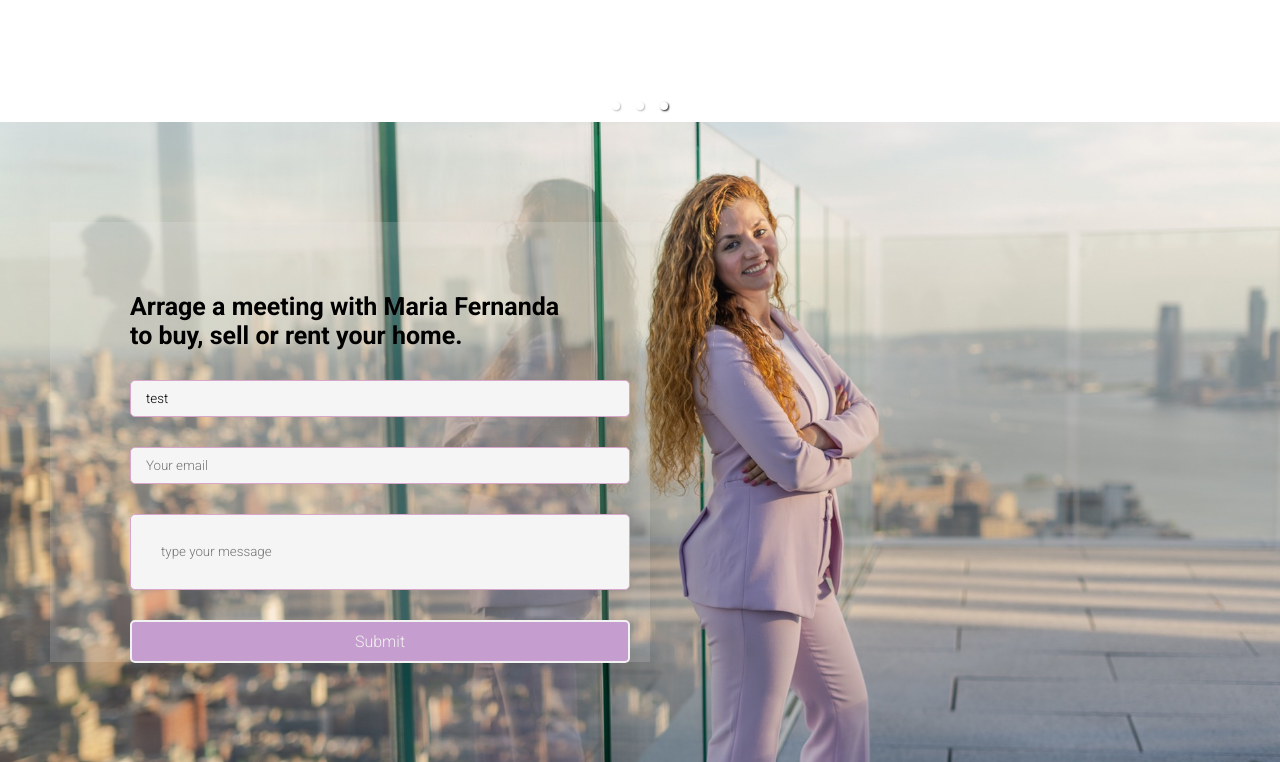
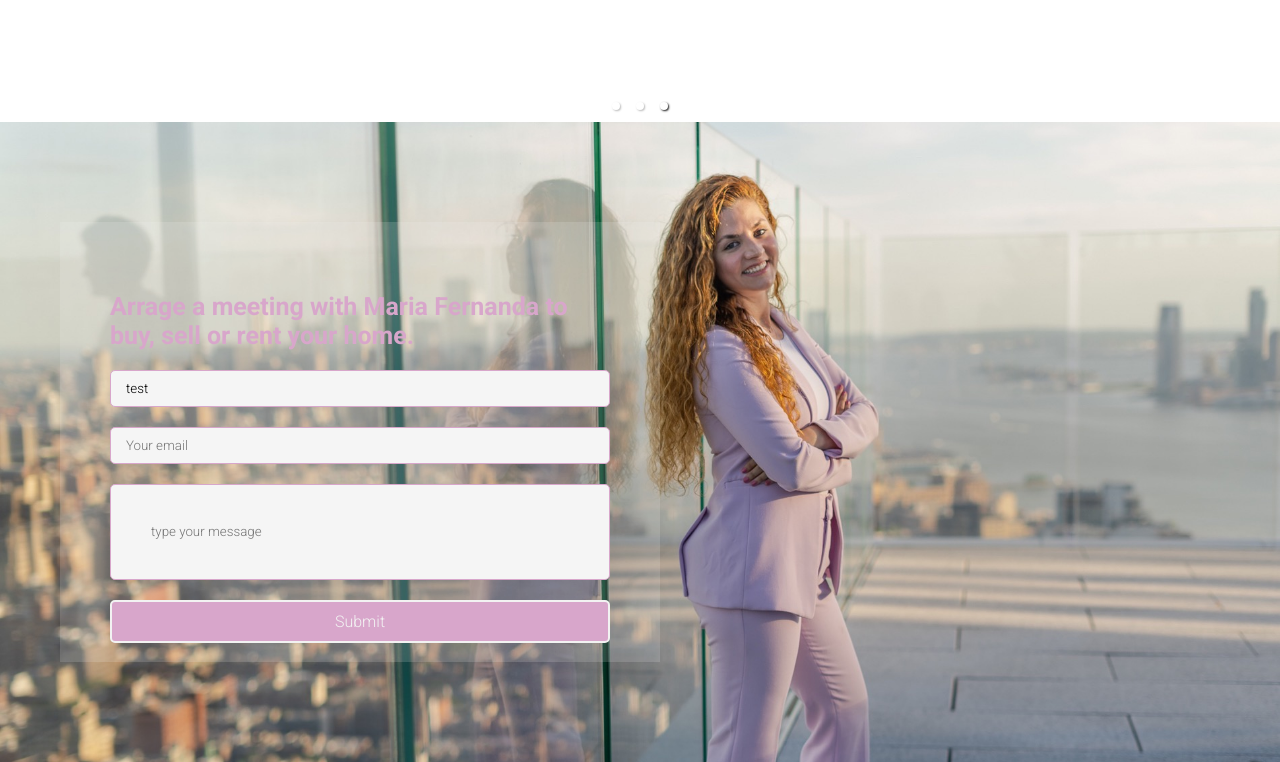
Before and after one commit to LorgioRoda/mfr-website, a React app: page / in a window 1280 px wide. Shown: the part 2605-3367 px from the top of the page. Built offline with nearby package versions, Linux system fonts and the light colour scheme.

Commit message:
form basic styles DONE 💄

```diff
--- a/src/assets/styles/Components/LocalUpdate.scss
+++ b/src/assets/styles/Components/LocalUpdate.scss
@@ -14,23 +14,21 @@
     margin: auto;
 }
 .form__content {
+    max-width: 600px;
     padding: 50px;
-    margin: 120px 50px;
+    margin: 100px 60px;
     background-color: #f2f2f229;
     & h3{
-        margin: 20px 30px;
+        margin: 20px auto;
         font-size: 2.5rem;
         text-align: start;
+        color: $main-color;
     }
-}
-.form__content {
-    max-width: 600px;
-    margin: 100px 50px;
 }
 .form__content input {
     display: block;
     width: 100%;
-    margin: 30px;
+    margin: 20px auto;
     padding: 10px 15px;
     border-radius: 5px;
     border: 1px solid$main-color;
@@ -39,13 +37,13 @@
 }
 .form__content--message input {
     width: 100%;
-    padding: 30px;
+    padding: 40px;
     line-height: 14px;
 }
 .form_content--buttom input {
     color: $white-color;
     font-size: 1.6rem;
     border: 2px solid $white-color;
-    background-color: $second-color;
+    background-color: $main-color;
     cursor: pointer;
 }
```
